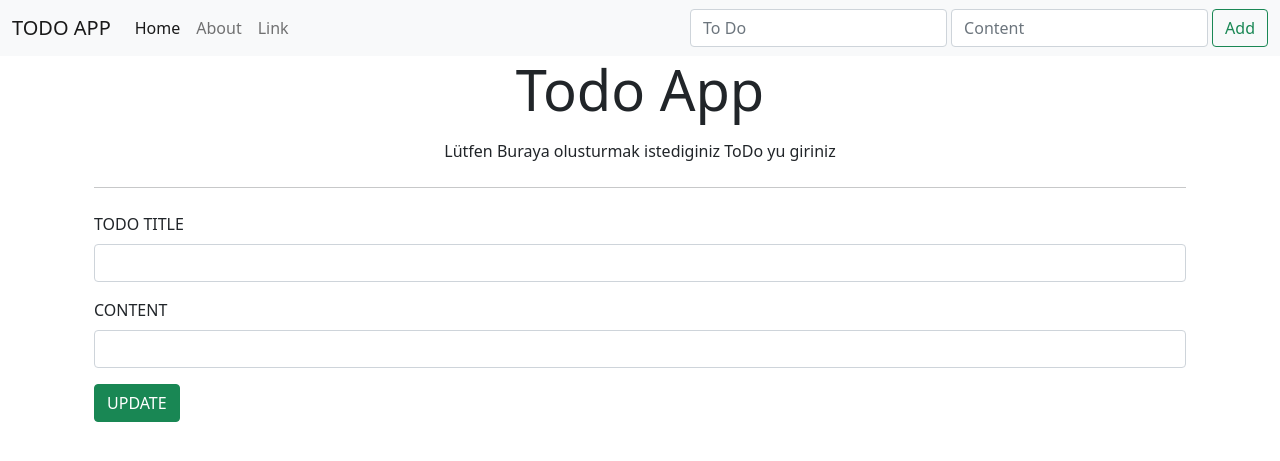
After one commit to fuatsevinc/DJANGO-ToDoApp1, a Django app: page /update/1 in a window 1280 px wide. The commit adds this page. Shown: the top 461 px of the page. Run offline with Django 4.2, Linux system fonts and the light colour scheme.

Commit message:
update funktion definiert

```diff
--- a/templates/todo/index.html
+++ b/templates/todo/index.html
@@ -31,10 +31,10 @@ Home Page
            <tr>
             <td><a class="btn btn-success" href="{% url 'yesfinished' todo.id %}" role="button">YES</a> </td>
             <td>  <del>{{ todo.title }} </del></td>
-            <td> {{ todo.content }}</td>
+            <td><del> {{ todo.content }}</del></td>
             <td> {{ todo.date }}</td>
             <td><a class="btn btn-danger" href="{% url 'delete' todo.id %}" role="button">DELETE</a></td>
-            <td><a class="btn btn-success" href="#" role="button">UPDATE</a></td>
+            <td><a class="btn btn-warning" href="{% url 'update' todo.id %}" role="button">UPDATE</a></td>
           </tr>
           {% else %}
           <tr>
@@ -43,7 +43,7 @@ Home Page
             <td> {{ todo.content }}</td>
             <td> {{ todo.date }}</td>
             <td><a class="btn btn-danger" href="{% url 'delete' todo.id %}" role="button">DELETE</a></td>
-            <td><a class="btn btn-success" href="#" role="button">UPDATE</a></td>
+            <td><a class="btn btn-warning" href="{% url 'update' todo.id %}" role="button">UPDATE</a></td>
           </tr>
 
 
--- /dev/null
+++ b/templates/todo/update.html
@@ -0,0 +1,38 @@
+{% extends "todo/base.html" %}
+{% block title %}
+Create Page
+
+{% endblock title %}
+
+
+
+{% block content %}
+<div class="container">
+
+  <div class="container">
+    <div class="jumbotron">
+        <h1 class="display-4"> <center>Todo App</center> </h1>
+        <p class="lead"> <center> Lütfen Buraya olusturmak istediginiz ToDo yu  giriniz</center> </p>
+        <hr class="my-4">
+    </div>
+
+<form method="POST">
+    {% csrf_token %}
+    <div class="mb-3">
+      <label class="form-label">TODO TITLE </label>
+      <input type="text" class="form-control" name="title">
+    </div>
+
+    <div class="mb-3">
+      <label  class="form-label">CONTENT</label>
+      <input type="text" class="form-control" name="content" >
+    </div>
+
+    <button type="submit" class="btn btn-success">UPDATE</button>
+
+
+  </form>
+</div>
+
+
+{% endblock content %}
--- a/todo/urls.py
+++ b/todo/urls.py
@@ -10,5 +10,5 @@ urlpatterns = [
     path('delete/<Todos_id>', views.delete, name="delete"),
     path('yesfinished/<Todos_id>', views.yesfinished, name="yesfinished"),
     path('nofinished/<Todos_id>', views.nofinished, name="nofinished"),
-
+    path('update/<Todos_id>', views.update, name="update"),
     ]
--- a/todo/views.py
+++ b/todo/views.py
@@ -54,3 +54,14 @@ def nofinished(request, Todos_id):
     todo.finished= True
     todo.save()
     return redirect("index")
+
+def update(request, Todos_id):
+    if request.method=="POST":
+        todo_list = Todos.objects.get(pk=Todos_id)
+        form = ListForm(request.POST or None, instance=todo_list)
+        if form.is_valid:
+            form.save()
+            return redirect("index")
+    else:
+        todo_list = Todos.objects.all()
+        return render(request, "todo/update.html", {'todo_list':todo_list})
```
